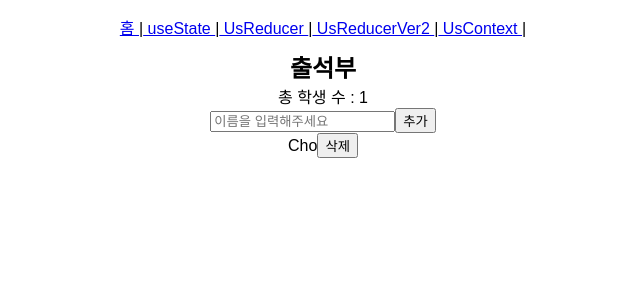
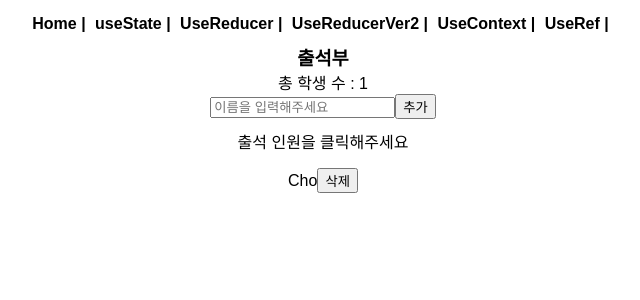
Before and after one commit to cho-git/ReactHook, a React (Create React App) app in the folder my-app/: page /UsReducerVer2 in a window 1280 px wide. Shown: the top 300 px of the page, without its empty margins (317-957 px from the left). Built offline with nearby package versions, Linux system fonts and the light colour scheme.

Commit message:
화면 정리 useRef 시작

```diff
--- a/my-app/src/App.js
+++ b/my-app/src/App.js
@@ -4,32 +4,43 @@ import UsState from './ReactHook/StateHook/UsState';
 import UsReducer from './ReactHook/StateHook/UsReducer';
 import UsReducerVer2 from './ReactHook/StateHook/UsReducerVer2';
 import UsContext from './ReactHook/ContextHook/UsContext';
+import UsRef from './ReactHook/RefHook/UsRef';
+import Home from './Page/Home';
 import './index.css'
 function App() {
+  const commonStyle = {
+    marginRight: '5px',
+    textDecoration: 'none',
+    color: 'black',
+    fontWeight: 'bold',
+  };
   return (
     <div className="App">
       <div id='top' style={{
         textAlign: 'center',
         paddingBottom: '10px',
         paddingTop: '15px',
-        textDecoration : 'none',
       }}>
-        <nav>
-          <Link to={"/"}> 홈 </Link> |
-          <Link to={"/UsState"}> useState </Link>     |
-          <Link to={"/UsReducer"}> UsReducer </Link>    |
-          <Link to={"/UsReducerVer2"}> UsReducerVer2 </Link>  |
-          <Link to={"/UsContext"}> UsContext </Link>  |
-
+        <nav id='top-nav' >
+          <Link style={commonStyle} to={"/"}> Home |</Link>
+          <Link style={commonStyle} to={"/UsState"}> useState |</Link>
+          <Link style={commonStyle} to={"/UsReducer"}> UseReducer |</Link>
+          <Link style={commonStyle} to={"/UsReducerVer2"}> UseReducerVer2 |</Link>
+          <Link style={commonStyle} to={"/UsContext"}> UseContext |</Link>
+          <Link style={commonStyle} to={"/UsRef"}> UseRef |</Link>
         </nav>
       </div>
       <Routes>
+        <Route path='/' element={<Home/>}/>
         <Route path='/UsState' element={<UsState />} />
         <Route path='/UsReducer' element={<UsReducer />} />
         <Route path='/UsReducerVer2' element={<UsReducerVer2 />} />
         <Route path='/UsContext' element={<UsContext />} />
+        <Route path='/UsRef' element={<UsRef />} />
       </Routes>
-    </div>
+    </div >
+
+
   );
 }
 
--- /dev/null
+++ b/my-app/src/Page/Home.js
@@ -0,0 +1,14 @@
+import React from "react";
+
+const Home = () => {
+    return (
+        <div id='top' style={{
+            textAlign: 'center',
+            paddingBottom: '10px',
+            paddingTop: '15px',
+        }}>
+            <h3>Home</h3>
+        </div>
+    )
+}
+export default Home;
--- a/my-app/src/ReactHook/ContextHook/UsContext.js
+++ b/my-app/src/ReactHook/ContextHook/UsContext.js
@@ -5,7 +5,7 @@ import './UsContext.css';
 import {UserContext} from './context/UserContext'
 const UsContext = () => {
 
-    const [isDark, setIsDark] = useState(false);
+    const [isDark, setIsDark] = useState(true);
     const [user , setUser] = useState('Cho')
     return (
         //  ThemeContext.Provider 가 감싸는 모든 컴포넌트에서 isDart 와 setIsDart에 접근 가능
--- a/my-app/src/ReactHook/ContextHook/components/Content.jsx
+++ b/my-app/src/ReactHook/ContextHook/components/Content.jsx
@@ -19,6 +19,9 @@ const Content = () => {
                 backgroundColor: isDark ? 'black' : 'white',
                 color: isDark ? 'white' : "black"
             }}>
+            <div>
+                <p>hi {user}</p>
+            </div>
             <div id="userText">
                 <input
                     placeholder="이름을 입력해주세요"
@@ -28,9 +31,6 @@ const Content = () => {
                     onClick={UserChange}
                 >확인</button>
             </div>
-            <div>
-                <p>hi {user}</p>
-            </div>
         </div>
     )
 }
--- /dev/null
+++ b/my-app/src/ReactHook/RefHook/UsRef.js
@@ -0,0 +1,13 @@
+import React from "react";
+
+const UsRef = () => {
+    return (
+        <div id='top' style={{
+            textAlign: 'center',
+            paddingTop: '15px',
+        }}>
+            <h3>UseRef</h3>
+        </div>
+    )
+}
+export default UsRef;
--- a/my-app/src/ReactHook/StateHook/UsReducer.js
+++ b/my-app/src/ReactHook/StateHook/UsReducer.js
@@ -36,7 +36,7 @@ const UsReducer = () => {
     const [money, dispatch] = useReducer(reducer, 0);
     return (
         <div style={{textAlign:'center'}}>
-            <h2>useReducer 은행</h2>
+            <h3>useReducer 은행</h3>
             <p> 잔고 : {money} 원</p>
             <input
                 type="number"
--- a/my-app/src/ReactHook/StateHook/UsReducerVer2.js
+++ b/my-app/src/ReactHook/StateHook/UsReducerVer2.js
@@ -65,7 +65,7 @@ const UsReducerVer2 = () => {
     const [studentsInfo, dispatch] = useReducer(reducer, initialState)
     return (
         <div style={{textAlign:'center'}}>
-            <h2>출석부</h2>
+            <h3>출석부</h3>
             <p>총 학생 수 : {studentsInfo.count}</p>
             <input
                 type="text"
@@ -77,8 +77,13 @@ const UsReducerVer2 = () => {
                 dispatch({ type: ACTION_TYPE.add_student, payload: { name } })
                 setName('');
             }}>추가</button>
+            <div style={{
+                marginTop:'10px',
+                marginBottom:'15px'
+            }}>출석 인원을 클릭해주세요</div>
             {studentsInfo.students.map(student => {
-                return (<Student
+                return (
+                <Student
                     ACTION_TYPE={ACTION_TYPE}
                     key={student.id}
                     name={student.name}
--- a/my-app/src/ReactHook/StateHook/UsState.js
+++ b/my-app/src/ReactHook/StateHook/UsState.js
@@ -9,8 +9,12 @@ const UsState = () => {
         console.log(name, age) // Still "Cho" !!!
     }
     return (
-        <div style={{textAlign:'center'}}>
-            <h2>useState 연습장입니다.</h2>
+        <div id='top' style={{
+            textAlign: 'center',
+            paddingBottom: '10px',
+            paddingTop: '15px',
+        }}>
+            <h3>useState 연습장입니다.</h3>
             {name} , {age} <p></p>
             <button onClick={handleClick}>button</button>
         </div>
```
Also changed, not shown: my-app/src/ReactHook/ContextHook/context/ThemeContext.js (line endings or trailing spaces).
